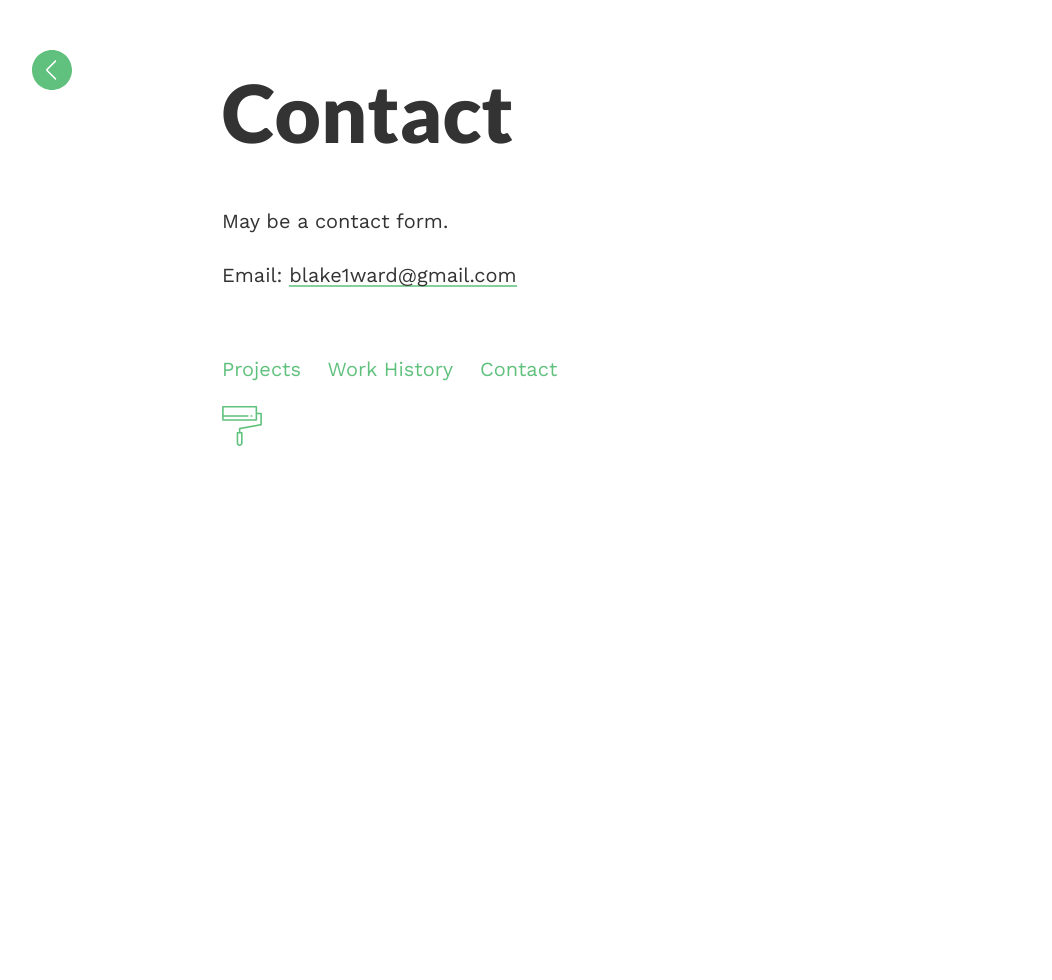
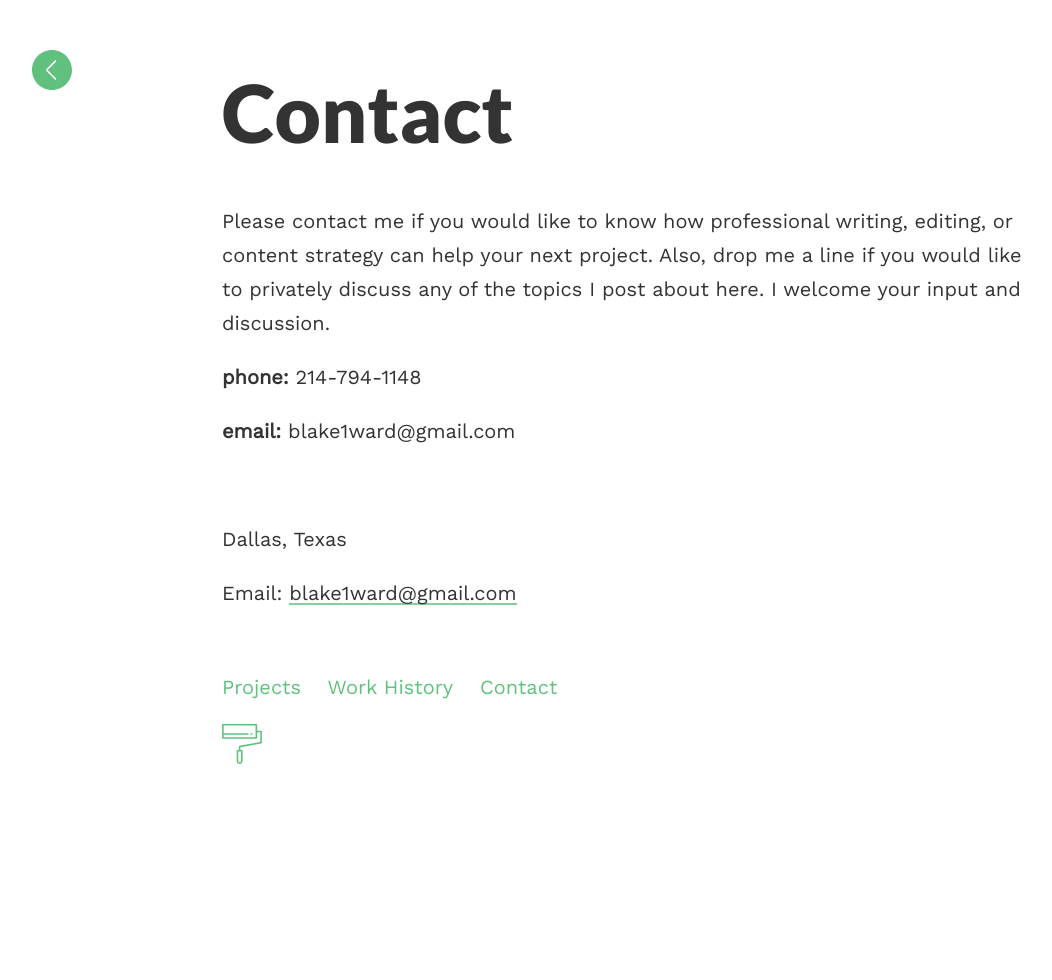
Before and after one commit to blake1ward/portfolio, a Jekyll site: the page built from contact.md, in a window 1280 px wide. Shown: the whole page, without its empty margins (18-1070 px from the left). Built offline with Jekyll 4.4.1, drawn with Linux system fonts in a browser that asks for light colours.

Commit message:
Update contact.md

```diff
--- a/contact.md
+++ b/contact.md
@@ -4,6 +4,11 @@ layout: post
 permalink: /contact/
 ---
 
-May be a contact form.
+<p>Please contact me if you would like to know how professional writing, editing, or content strategy can help your next project. Also, drop me a line if you would like to privately discuss any of the topics I post about here. I welcome your input and discussion.</p>
+
+<p><strong>phone:</strong> 214-794-1148</p>
+<p><strong>email:</strong> blake1ward@gmail.com</p>
+<br>
+<p>Dallas, Texas</p>
 
 Email: <a href="mailto:{{site.email}}">{{site.email}}</a>
```
